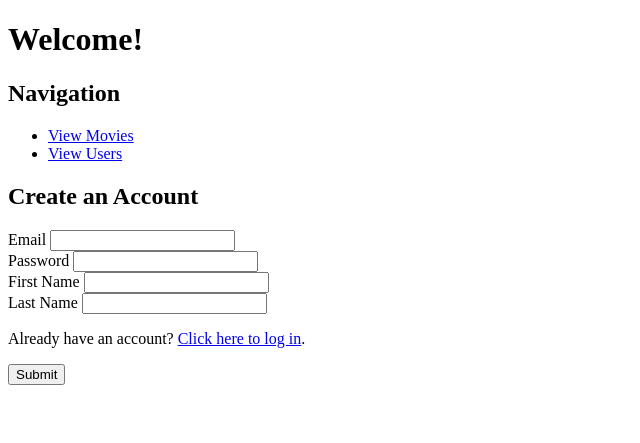
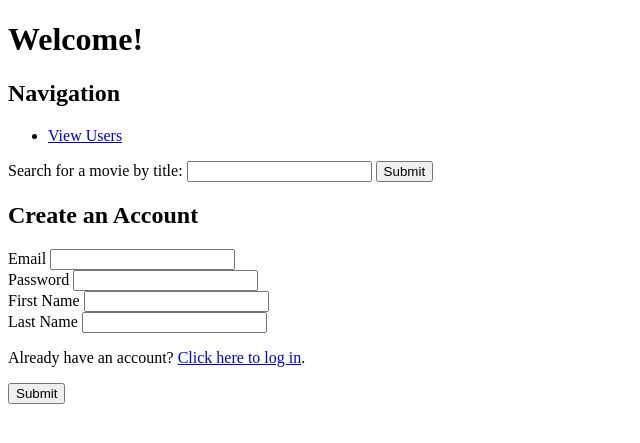
Before and after one commit to victoria-vu/Reel-Review, a Flask app: page / in a window 1280 px wide. Shown: the top 443 px of the page, without its empty margins (0-640 px from the left). Run offline with Flask 3, Linux system fonts and the light colour scheme.

Commit message:
Add searchbar to home page and log out option if user signed in

```diff
--- a/templates/homepage.html
+++ b/templates/homepage.html
@@ -5,9 +5,15 @@
     <h1>Welcome!</h1>
     <h2>Navigation</h2>
     <ul>
-        <li><a href="/movies">View Movies</a></li>
+        <!-- <li><a href="/movies">View Movies</a></li> -->
         <li><a href="/users">View Users</a></li>
     </ul>
+
+    <form action="/search">
+        <label for="term">Search for a movie by title:</label>
+        <input type="text" name="term" required="">
+        <input type="submit">
+    </form>
 
     {% if 'user_id' not in session.keys() %}
         <h2>Create an Account</h2>
@@ -28,6 +34,7 @@
             <input type="submit">
         </form>
     {% else %}
+        <br>
         <a href="/logout">Log Out</a>
     {% endif %}
 
```
